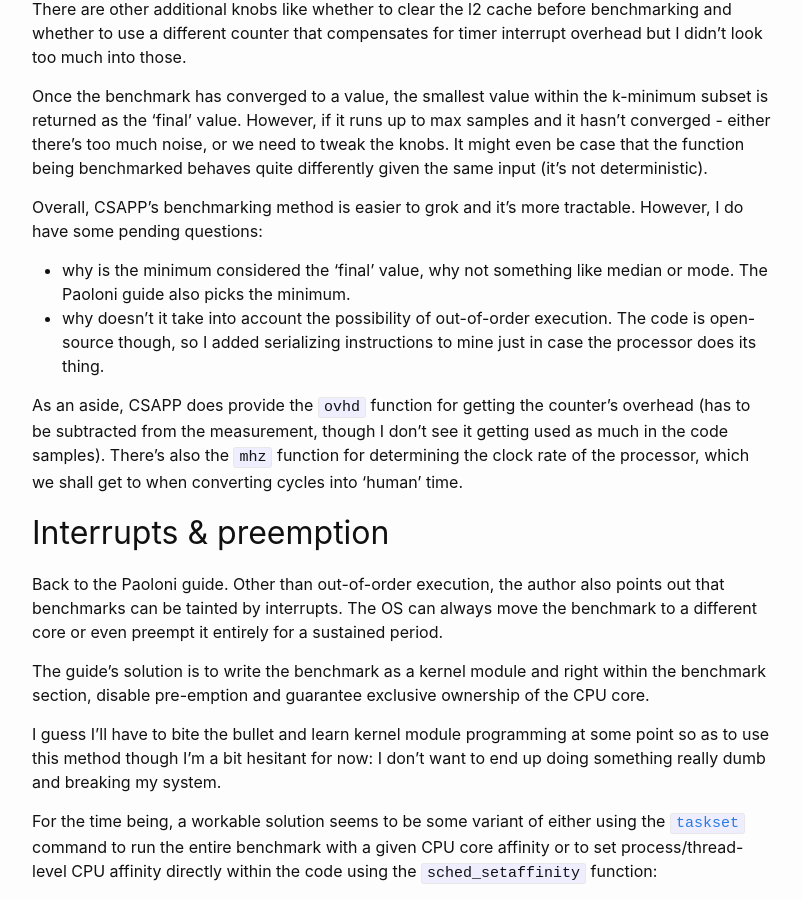
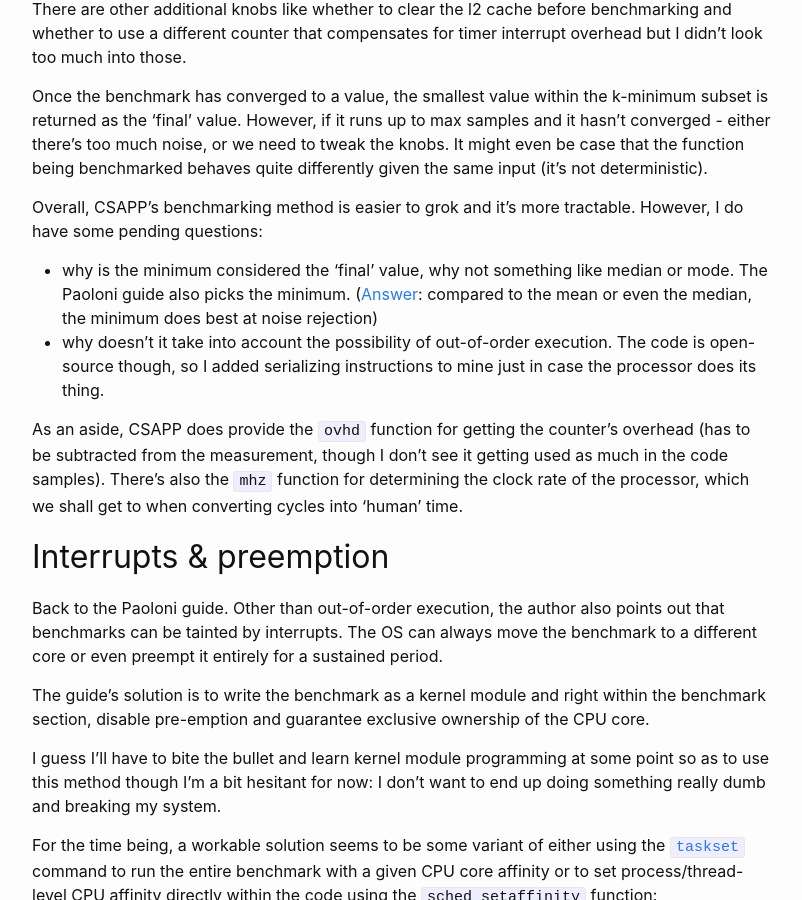
Before and after one commit to bnmoch3/blog, a Jekyll site: the page built from _posts/2023-11-25-microbenchmarking-C.md, in a window 1280 px wide and 900 px high, scrolled down 5573 px. Shown: the whole window, without its empty margins (238-1040 px from the left). Built offline with Jekyll 4.4.1, drawn with Linux system fonts in a browser that asks for light colours.

Commit message:
Add 'answer' as to why minimum is used

```diff
--- a/_posts/2023-11-25-microbenchmarking-C.md
+++ b/_posts/2023-11-25-microbenchmarking-C.md
@@ -283,6 +283,9 @@
 
 - why is the minimum considered the 'final' value, why not something like median
   or mode. The Paoloni guide also picks the minimum.
+  ([Answer](https://ocw.mit.edu/courses/6-172-performance-engineering-of-software-systems-fall-2018/resources/lecture-10-measurement-and-timing/):
+  compared to the mean or even the median, the minimum does best at noise
+  rejection)
 - why doesn't it take into account the possibility of out-of-order execution.
   The code is open-source though, so I added serializing instructions to mine
   just in case the processor does its thing.
```
